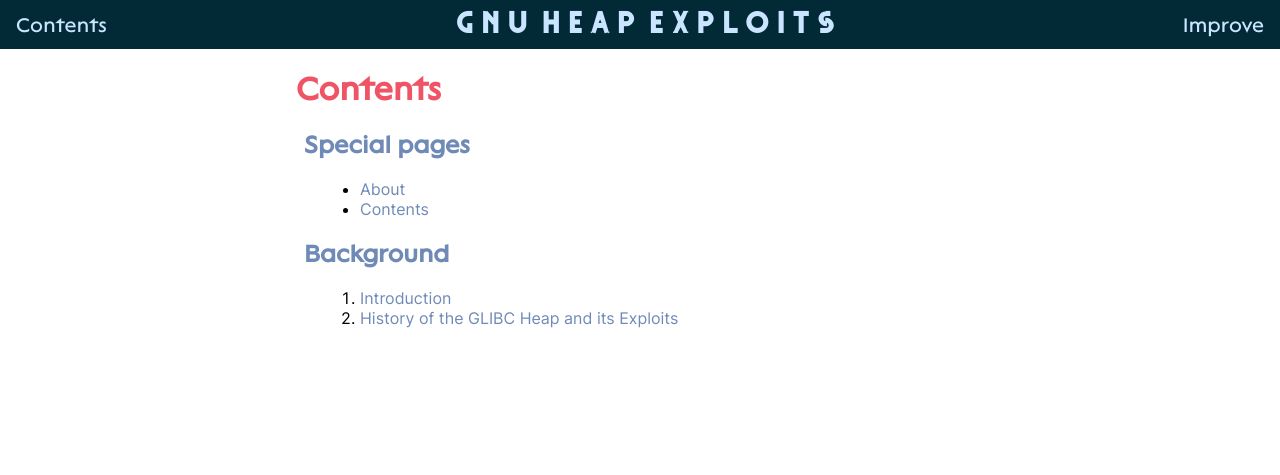
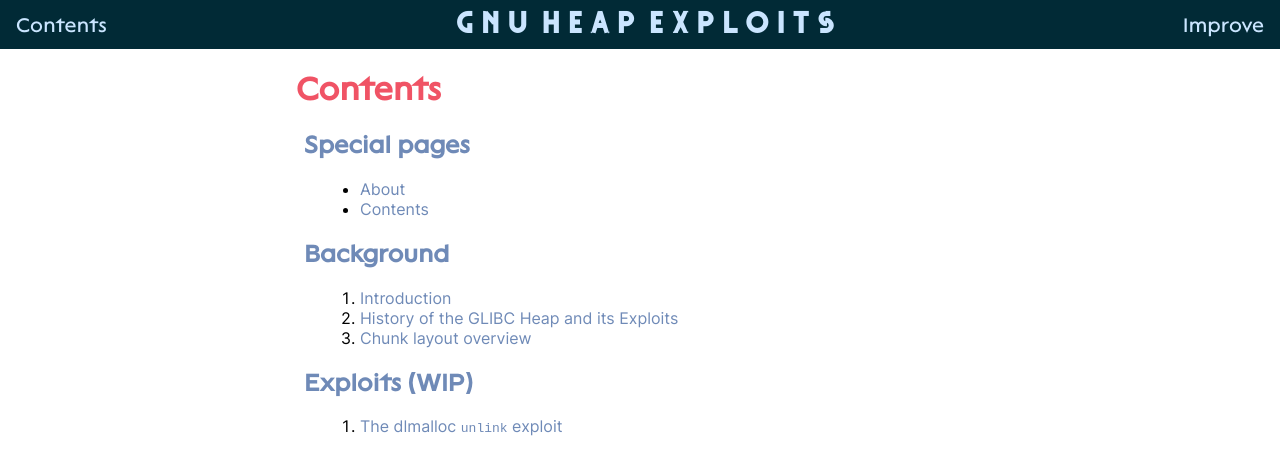
Before and after one commit to bstank/bstank.github.io, a Jekyll site: the page built from contents.md, in a window 1280 px wide. Shown: the top 475 px of the page. Built offline with Jekyll 4.4.1, drawn with Linux system fonts in a browser that asks for light colours; our own code applies the rules of GitHub Pages for plain Markdown files.

Commit message:
Added 2 entries to contents

```diff
--- a/contents.md
+++ b/contents.md
@@ -7,3 +7,7 @@
 ## Background
 1. [Introduction](introduction)
 2. [History of the GLIBC Heap and its Exploits](history)
+3. [Chunk layout overview](layout)
+
+## Exploits (WIP)
+1. [The dlmalloc `unlink` exploit](#)
```
